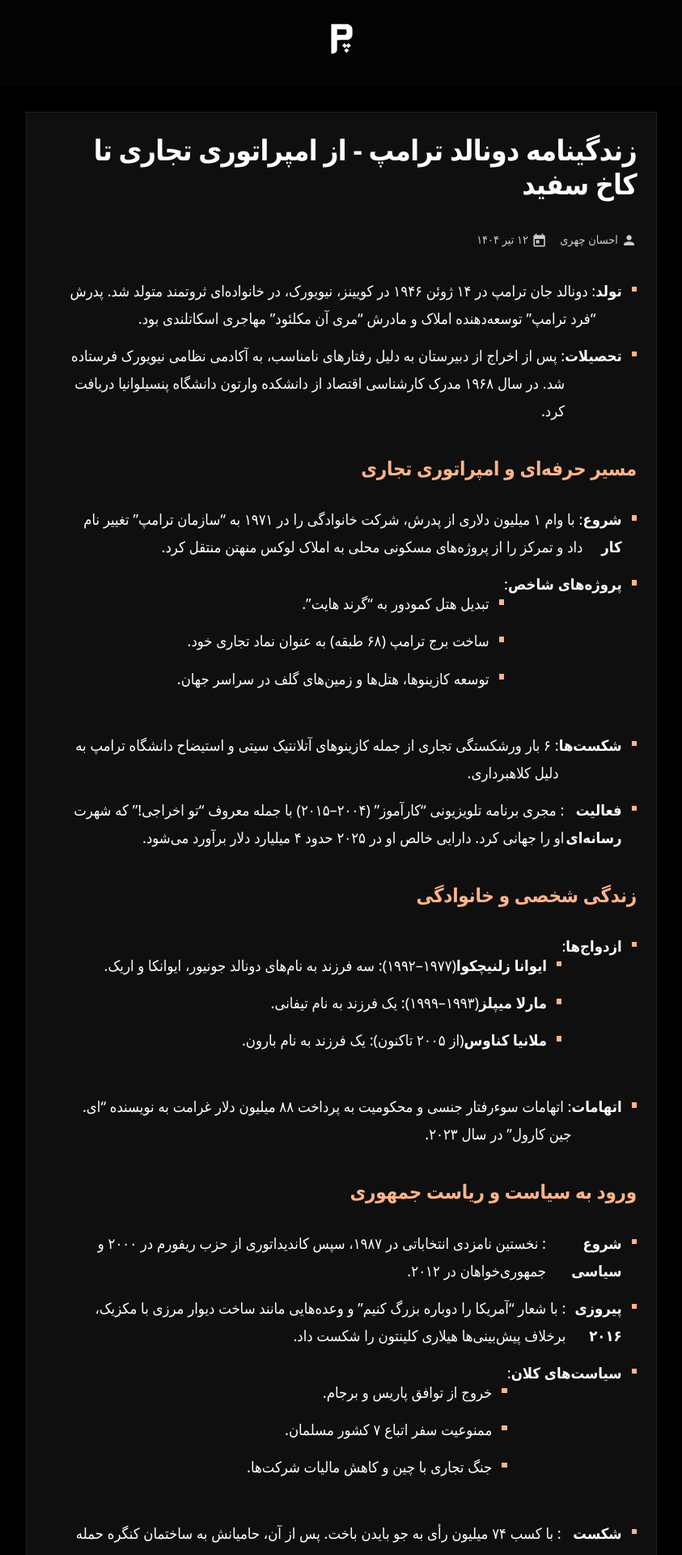
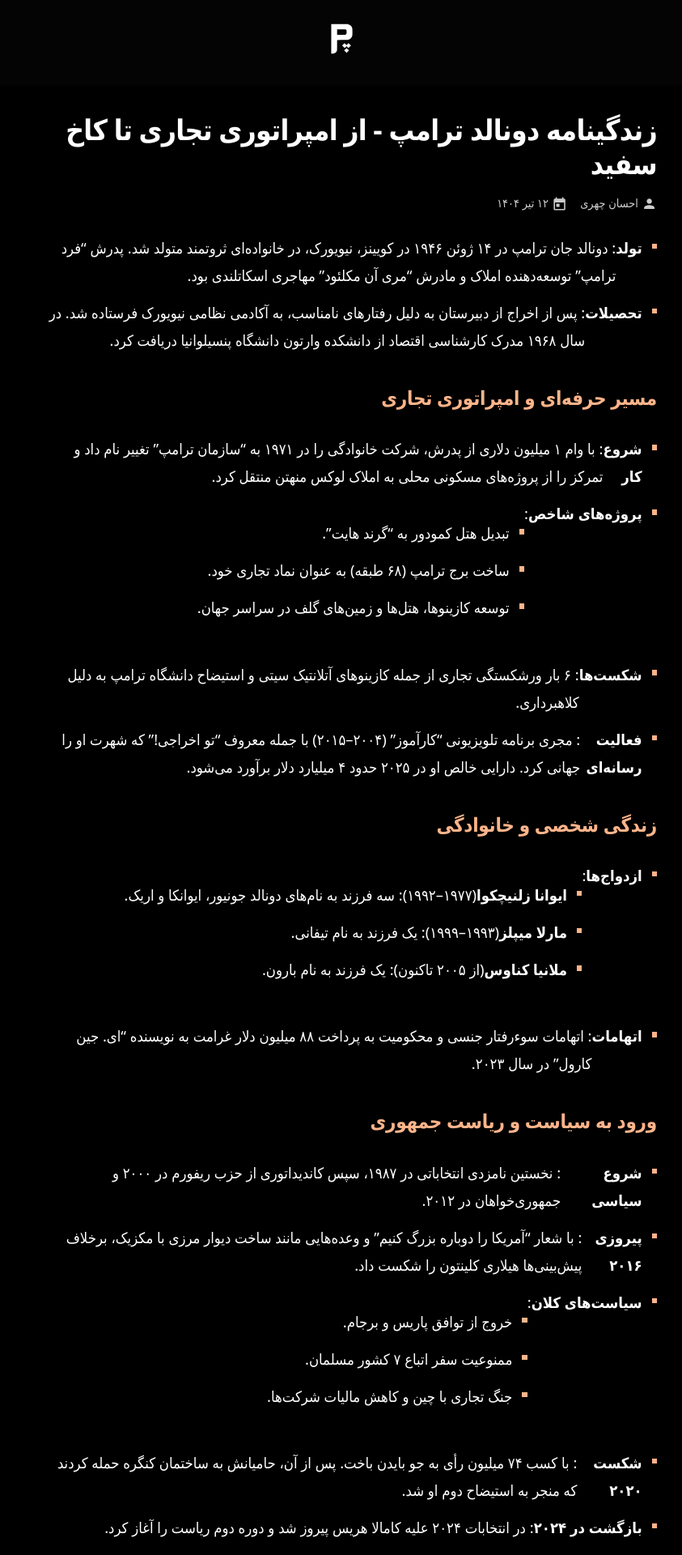
Before and after one commit to darkblog/darkblog.github.io, a Jekyll site: the page built from _posts/2025-7-3-41.md, in a window 1280 px wide. Shown: the top 1920 px of the page at 81% size, without its empty margins (218-1061 px from the left). Built offline with Jekyll 4.4.1, drawn with Linux system fonts in a browser that asks for light colours.

Commit message:
Update default.html

```diff
--- a/_layouts/default.html
+++ b/_layouts/default.html
@@ -141,15 +141,15 @@
             font-weight: 800;
             line-height: 1.2;
             color: var(--text);
-            margin-block-end: 1.5rem;
-            padding-block-end: 0.75rem;
+            margin-block-end: 0;
+            padding-block-end: 0;
             letter-spacing: -0.02em;
         }
 
         .section-title {
             font-size: 1.5rem;
             font-weight: 700;
-            margin-block-end: 1.5rem;
+            margin-block-end: 0;
             color: var(--text-accent);
             letter-spacing: -0.01em;
         }
@@ -159,24 +159,13 @@
             width: 100%;
         }
 
-        {% if page.is_home %}
-        .posts-section {
-            margin-block-start: 0;
-        }
-        {% endif %}
-
-        .main-card {
-            background: var(--more-card-bg);
-            border: 1px solid var(--more-card-border);
-            padding: var(--md);
-        }
-
         {% if page.layout == 'post' %}
         .post-meta {
             display: flex;
             align-items: center;
             gap: 1rem;
-            margin-block-end: 2rem;
+            margin-block-start: 1rem;
+            margin-block-end: 0;
             color: var(--text-light);
             font-size: 0.9rem;
             flex-wrap: wrap;
@@ -201,6 +190,7 @@
             color: var(--text);
             line-height: var(--line-height);
             overflow-wrap: break-word;
+            margin-block-start: 1.5rem;
         }
 
         .article-content p {
@@ -376,9 +366,7 @@
 
     <main id="main-content" tabindex="-1" itemprop="{% if page.layout == 'post' %}articleBody{% else %}mainContentOfPage{% endif %}" itemscope itemtype="https://schema.org/{% if page.layout == 'post' %}Text{% else %}WebPageElement{% endif %}">
         <div class="container">
-            <div class="main-card">
-                {{ content }}
-            </div>
+            {{ content }}
         </div>
     </main>
 
```
